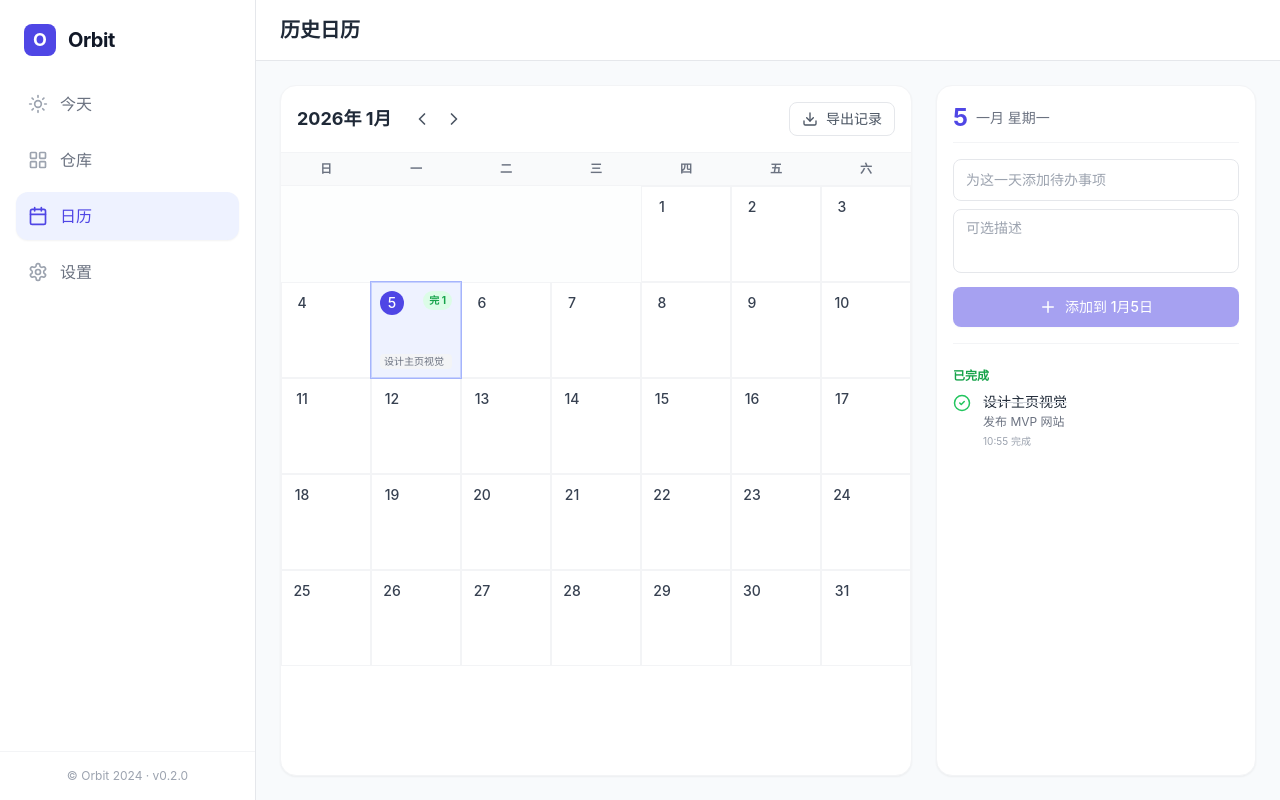
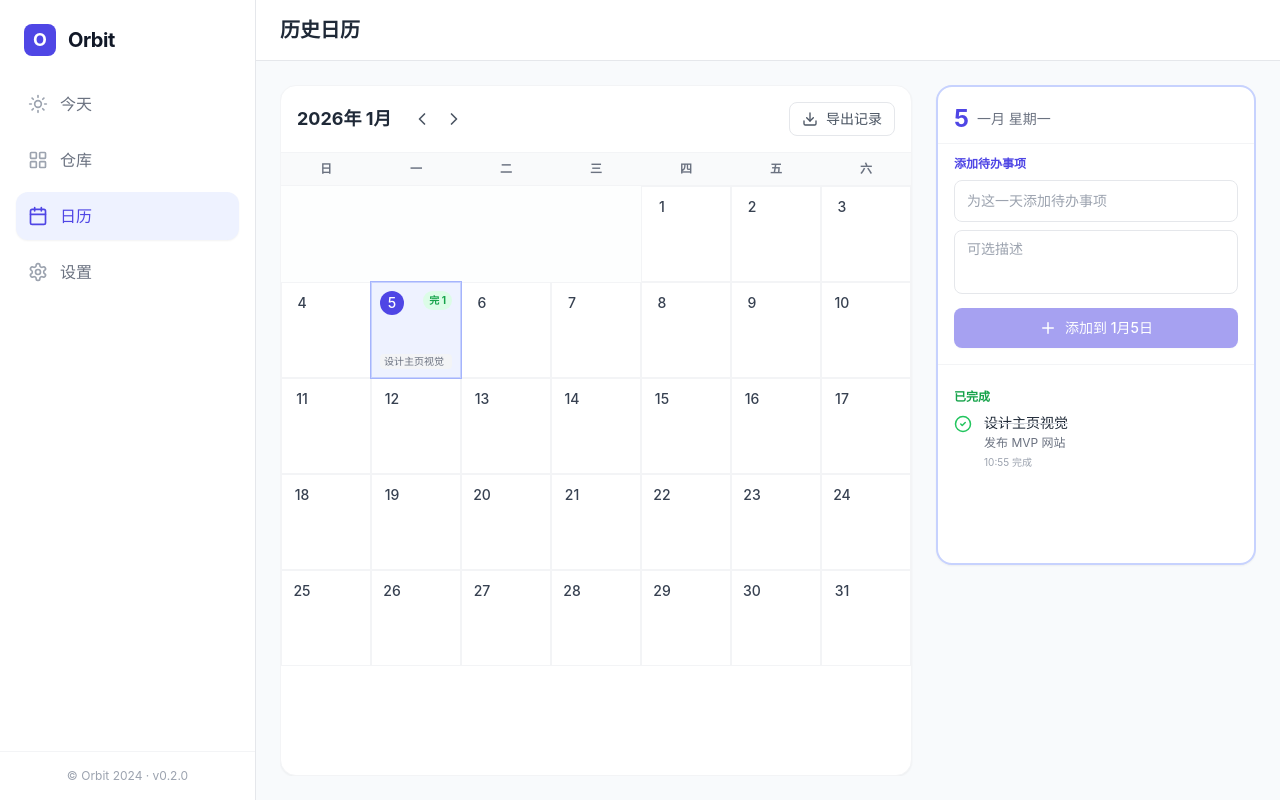
Before and after one commit to blacksheep-skip/orbit-0106, a React (Vite) app in the folder orbit_-ai-目标与心流追踪/: page / in a window 1280 px wide. Both pictures are taken after a click on the button "日历". Built offline with nearby package versions, Linux system fonts and the light colour scheme.

Commit message:
修复bug  时间显示及待办问题

```diff
--- a/orbit_-ai-目标与心流追踪/App.tsx
+++ b/orbit_-ai-目标与心流追踪/App.tsx
@@ -148,6 +148,8 @@ const App: React.FC = () => {
 
     const updatedSubGoals = goal.subGoals.map(sg => {
       if (sg.id === subGoalId) {
+        // When marking as completed, use current local time
+        // Date.now() is fine, but we'll ensure it's treated as local time when displayed
         return {
           ...sg,
           isCompleted: !sg.isCompleted,
--- a/orbit_-ai-目标与心流追踪/components/CalendarView.tsx
+++ b/orbit_-ai-目标与心流追踪/components/CalendarView.tsx
@@ -27,8 +27,11 @@ export const CalendarView: React.FC<Props> = ({ goals, onAddScheduledTask }) =>
     goals.forEach(goal => {
       goal.subGoals.forEach(sg => {
         if (sg.isCompleted && sg.completedAt) {
-          // Use local time to avoid timezone issues
+          // Date.now() returns milliseconds since epoch
+          // new Date(timestamp) creates a date in local timezone
+          // Use getFullYear(), getMonth(), getDate() which return local time values
           const completedDate = new Date(sg.completedAt);
+          // Directly use local date components - these are already in local time
           const dateKey = toDateKey(completedDate);
           const existing = map.get(dateKey) || [];
           existing.push({ goalTitle: goal.title, subGoal: sg });
@@ -183,10 +186,10 @@ export const CalendarView: React.FC<Props> = ({ goals, onAddScheduledTask }) =>
   };
 
   return (
-    <div className="h-full flex flex-col md:flex-row gap-6">
-      <div className="flex-1 bg-white rounded-2xl shadow-sm border border-gray-100 flex flex-col overflow-hidden">
+    <div className="h-full flex flex-col md:flex-row gap-4 md:gap-6 overflow-hidden">
+      <div className="flex-1 bg-white rounded-2xl shadow-sm border border-gray-100 flex flex-col overflow-hidden min-h-0">
         {/* Calendar Header */}
-        <div className="p-4 flex items-center justify-between border-b border-gray-100">
+        <div className="p-4 flex items-center justify-between border-b border-gray-100 shrink-0">
           <div className="flex items-center gap-4">
              <h2 className="text-lg font-bold text-gray-800">
                {currentDate.getFullYear()}年 {currentDate.getMonth() + 1}月
@@ -205,7 +208,7 @@ export const CalendarView: React.FC<Props> = ({ goals, onAddScheduledTask }) =>
         </div>
 
         {/* Days Header */}
-        <div className="grid grid-cols-7 border-b border-gray-100 bg-gray-50">
+        <div className="grid grid-cols-7 border-b border-gray-100 bg-gray-50 shrink-0">
           {['日', '一', '二', '三', '四', '五', '六'].map(day => (
             <div key={day} className="py-2 text-center text-xs font-semibold text-gray-500">
               {day}
@@ -214,24 +217,26 @@ export const CalendarView: React.FC<Props> = ({ goals, onAddScheduledTask }) =>
         </div>
 
         {/* Calendar Grid */}
-        <div className="flex-1 overflow-y-auto custom-scrollbar">
+        <div className="flex-1 overflow-y-auto custom-scrollbar min-h-0">
           <div className="grid grid-cols-7 auto-rows-fr">
             {renderCalendarDays()}
           </div>
         </div>
       </div>
 
-      {/* Side Panel: Selected Date Details */}
-      <div className="w-full md:w-80 bg-white rounded-2xl shadow-sm border border-gray-100 p-4 flex flex-col overflow-hidden">
-         <h3 className="font-bold text-gray-800 mb-4 pb-2 border-b border-gray-100 flex items-center gap-2 shrink-0">
+      {/* Side Panel: Selected Date Details - 手机端固定在底部，桌面端在右侧 */}
+      <div className="w-full md:w-80 bg-white rounded-2xl shadow-sm border-2 border-indigo-200 flex flex-col overflow-hidden shrink-0 md:max-h-full" style={{ maxHeight: '60vh' }}>
+         <h3 className="font-bold text-gray-800 mb-3 pb-2 border-b border-gray-100 flex items-center gap-2 shrink-0 px-4 pt-4">
            <span className="text-2xl text-indigo-600">{selectedDate.getDate()}</span>
            <span className="text-sm font-normal text-gray-500">
              {selectedDate.toLocaleDateString('zh-CN', { month: 'long', weekday: 'long' })}
            </span>
          </h3>
 
-         {/* Add scheduled task - Always visible */}
-         <form onSubmit={handleAdd} className="space-y-2 mb-4 shrink-0 border-b border-gray-100 pb-4">
+         {/* Add scheduled task - Always visible and prominent */}
+         <div className="px-4 shrink-0 border-b border-gray-100 pb-4 mb-4">
+           <p className="text-xs font-semibold text-indigo-600 mb-2">添加待办事项</p>
+           <form onSubmit={handleAdd} className="space-y-2">
            <input
              value={newTaskTitle}
              onChange={e => setNewTaskTitle(e.target.value)}
@@ -252,8 +257,9 @@ export const CalendarView: React.FC<Props> = ({ goals, onAddScheduledTask }) =>
                <Plus size={18} /> 添加到 {selectedDate.toLocaleDateString('zh-CN', { month: 'short', day: 'numeric' })}
              </button>
            </form>
+         </div>
 
-         <div className="flex-1 overflow-y-auto custom-scrollbar space-y-3">
+         <div className="flex-1 overflow-y-auto custom-scrollbar space-y-3 px-4 pb-4">
            {selectedScheduled.length === 0 && selectedDateTasks.length === 0 ? (
             <div className="text-center py-6 text-gray-400 text-sm">
               <p>这一天还没有计划或完成记录</p>
```
Lines whose indentation alone changed are shown as unchanged.
